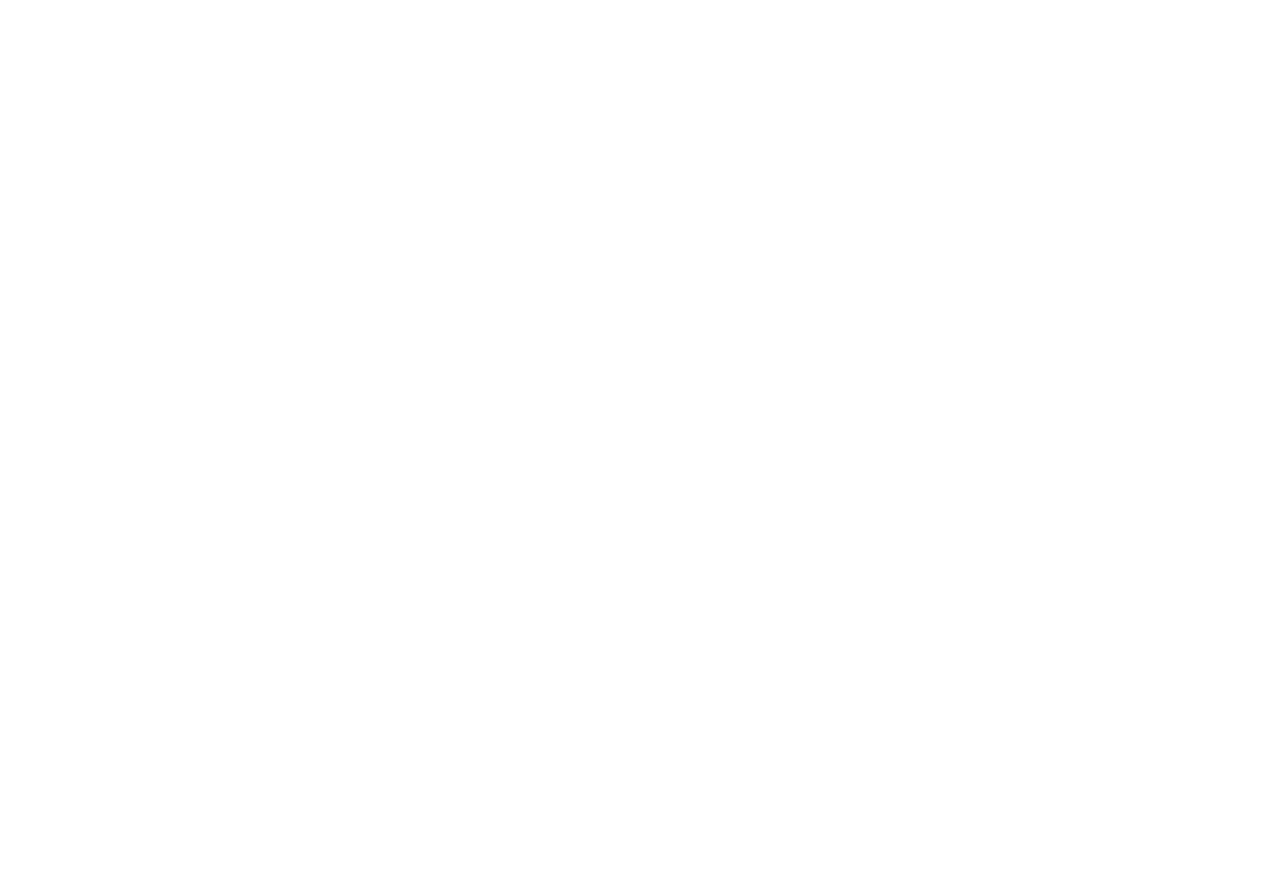
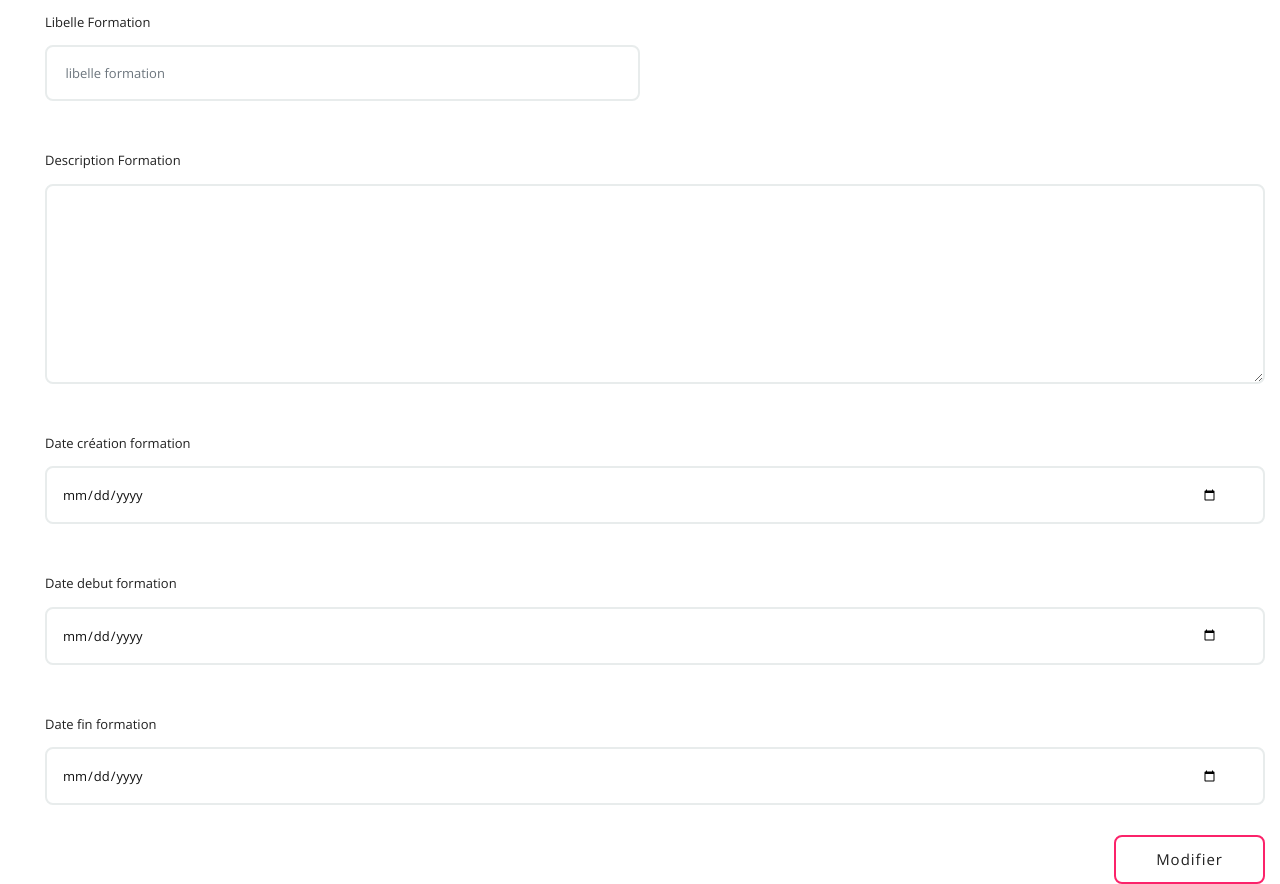
Before and after one commit to jbongo/studaf-reactjs-nextjs, a Next.js app: page /candidat/cv/update-formation in a window 1280 px wide. Before the commit this address had no page. Shown: the part 480-1364 px from the top of the page. Before the commit the page ends 800 px from the top, so only its background shows below. Built offline with nearby package versions, Linux system fonts and the light colour scheme.

Commit message:
Modif page cv

```diff
--- a/pages/candidat/cv.jsx
+++ b/pages/candidat/cv.jsx
@@ -1,7 +1,7 @@
 import React from 'react';
 import TopMenuPage from '../topmenu/topmenupage';
 import LeftMenuCandi from '../leftmenu/leftmenucandi';
-
+import Link from 'next/link';
 
 const Resume = () => {
 
@@ -17,7 +17,7 @@
 				 	<div className="col-lg-9 column">
 				 		<div className="padding-left">
 					 		<div className="manage-jobs-sec">
-					 			<div className="border-title"><h3>Formations</h3><a href="#" title=""><i className="la la-plus"></i> Ajouter Formation</a></div>
+					 			<div className="border-title"><h3>Formations</h3><Link href="/candidat/cv/add-formation" title="">  <a>  Ajouter Formation</a> </Link></div>
 						 		<div className="edu-history-sec">
 		 							<div className="edu-history">
 		 								<i className="la la-graduation-cap"></i>
--- /dev/null
+++ b/pages/candidat/cv/update-formation.jsx
@@ -0,0 +1,72 @@
+import React from 'react';
+import TopMenuPage from '../../topmenu/topmenupage';
+import LeftMenuCandi from '../../leftmenu/leftmenucandi';
+import Link from 'next/link';
+
+
+const UpdateFormation = () => {
+    return(
+        <>
+            <TopMenuPage/>
+
+            <div className="block no-padding">
+                <div className="container">
+                    <div className="row no-gape">
+                        <LeftMenuCandi/>
+
+                        <div className="profile-form-edit">
+                            <form>
+								<div><label><h3>Ajouter votre formation</h3></label></div>
+                                <div className="row">
+                                    <div className="col-lg-6">
+					 					<span className="pf-title">Libelle Formation</span>
+					 						<div className="pf-field">
+					 							<input type="text" placeholder=" libelle formation" name="libelle" className="form-control"/>
+					 						</div>
+					 				</div>
+
+                                     <div className="col-lg-12">
+					 						<span className="pf-title">Description Formation</span>
+					 						<div className="pf-field">
+					 							<textarea className="form-control" name="description"></textarea>
+					 						</div>
+					 				 </div>
+
+                                      <div className="col-lg-12">
+					 						<span className="pf-title">Date création formation</span>
+					 						<div className="pf-field">
+					 							<input type="date"   name="date_creation" className="form-control datepicker" />
+					 						</div>
+					 				  </div>
+
+                                      <div className="col-lg-12">
+					 						<span className="pf-title">Date debut formation</span>
+					 						<div className="pf-field">
+					 							<input type="date"   name="date_deb" className="form-control datepicker" />
+					 						</div>
+					 				  </div>
+
+                                       <div className="col-lg-12">
+					 						<span className="pf-title">Date fin formation</span>
+					 						<div className="pf-field">
+					 							<input type="date"   name="date_fin" className="form-control datepicker" />
+					 						</div>
+					 				  </div>
+
+                                       <div className="col-lg-12">
+					 						<button type="submit" >Modifier</button>
+					 					</div>
+                                </div>
+                            </form>
+                        </div>
+                    </div>
+                </div>
+            </div>
+
+
+
+        </>
+    )
+}
+
+export default UpdateFormation
--- a/pages/candidat/profile.jsx
+++ b/pages/candidat/profile.jsx
@@ -81,6 +81,7 @@
 												</select>
 					 						</div>
 					 					</div>
+
 					 					<div className="col-lg-6">
 					 						<span className="pf-title">Âge</span>
 					 						<div className="pf-field">
```
Also changed, not shown: pages/candidat/cv/add-formation.jsx (added, +73 -0 lines).
